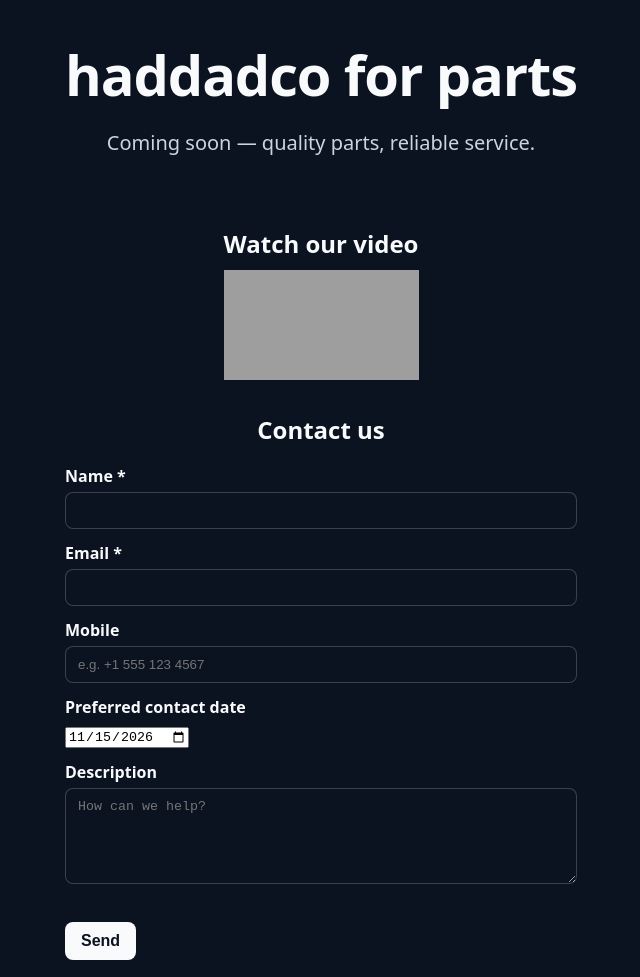
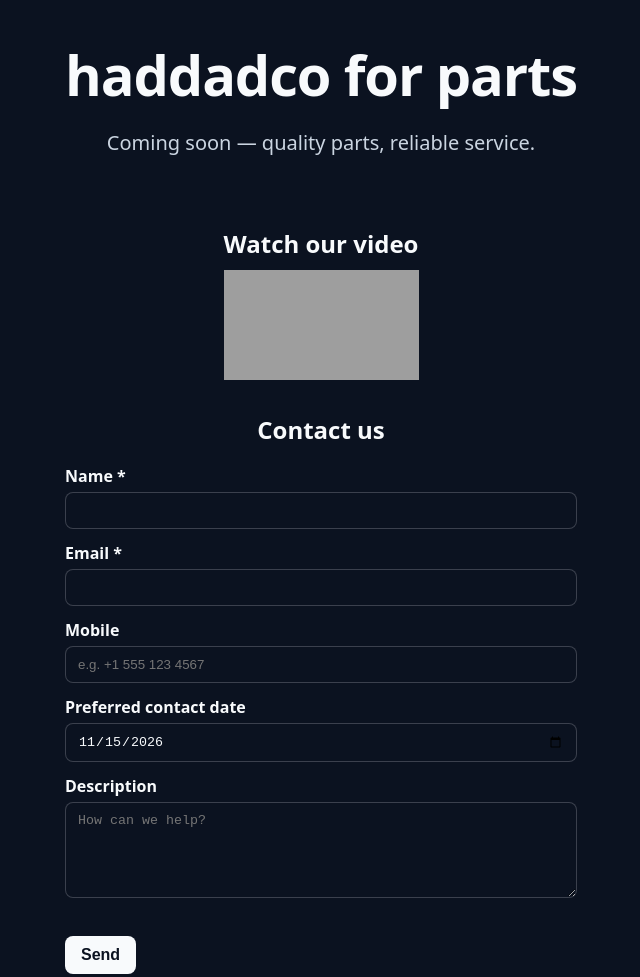
Before and after one commit to ashraf-dev/Company-Portifolio, a plain HTML site: page index.html in a window 1280 px wide. Shown: the whole page, without its empty margins (319-959 px from the left). Drawn offline with Linux system fonts and the dark colour scheme; grey boxes are pictures that could not be loaded.

Commit message:
Style date input in contact form and dark mode

```diff
--- a/assets/styles.css
+++ b/assets/styles.css
@@ -131,6 +131,7 @@ h1 {
 .contact-form input[type="text"],
 .contact-form input[type="email"],
 .contact-form input[type="tel"],
+.contact-form input[type="date"],
 .contact-form textarea {
   width: 100%;
   padding: 0.625rem 0.75rem;
@@ -191,6 +192,7 @@ h1 {
   .contact-form input[type="text"],
   .contact-form input[type="email"],
   .contact-form input[type="tel"],
+  .contact-form input[type="date"],
   .contact-form textarea {
     border-color: rgba(248, 250, 252, 0.2); /* based on text color */
   }
```
